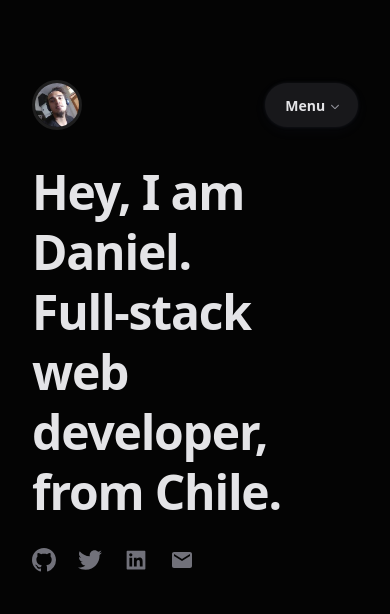
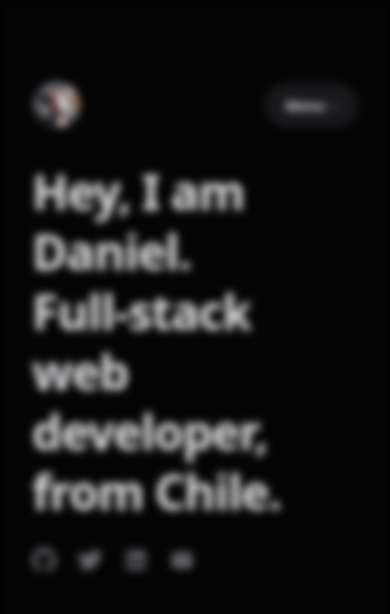
Before and after one commit to danielpizarrotadres/web-site, a React (Create React App) app: page / in a window 390 px wide. Shown: the top 614 px of the page. Built offline with nearby package versions, Linux system fonts and the light colour scheme.

Commit message:
:lipstick: Add blur

```diff
--- a/src/App.module.css
+++ b/src/App.module.css
@@ -22,6 +22,7 @@
 @media screen and (max-width: 912px) {
     .App {
         padding: 0 32px;
+        filter: blur(4px);
     }
 }
 
--- a/src/index.css
+++ b/src/index.css
@@ -3,6 +3,7 @@ body {
   font-family: InterVariable,ui-sans-serif,system-ui,-apple-system;
   /*background-color: #040404;*/
   color: white;
+  background-color: black;
 }
 
 code {
```
